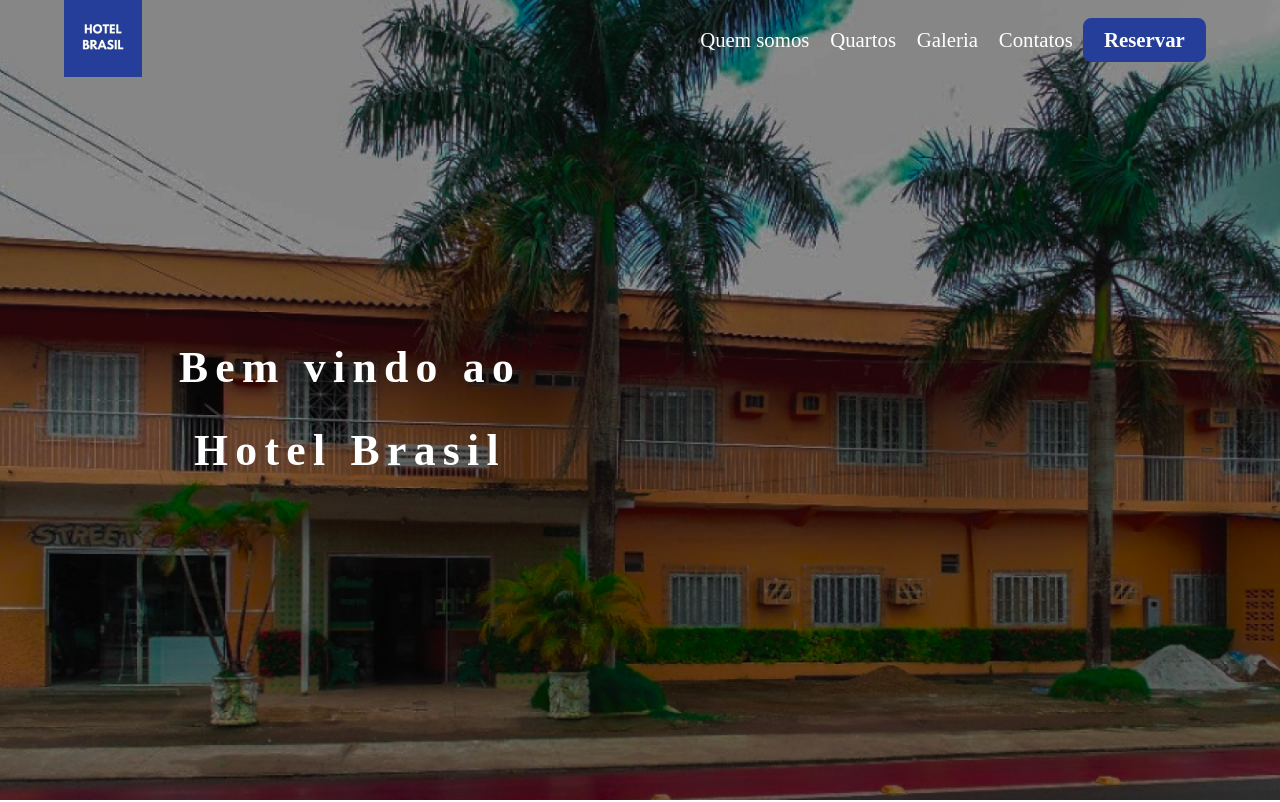
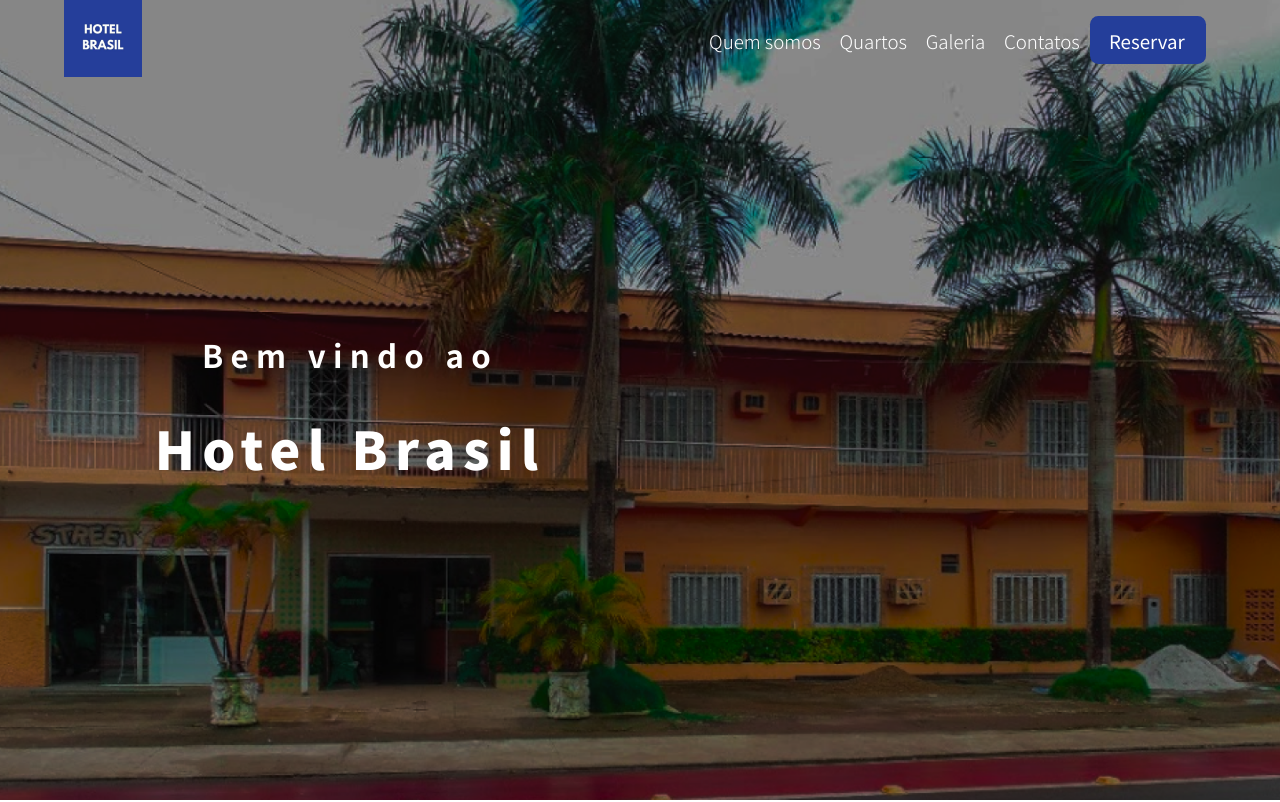
Before and after one commit to lumamontes/hotel, a React (Create React App) app: page / in a window 1280 px wide. Shown: the top 802 px of the page. Built offline with nearby package versions, Linux system fonts and the light colour scheme.

Commit message:
font provisoria necessita de aprovação ainda

```diff
--- a/public/index.html
+++ b/public/index.html
@@ -14,7 +14,12 @@
     <script src="https://unpkg.com/leaflet@1.7.1/dist/leaflet.js"
     integrity="sha512-XQoYMqMTK8LvdxXYG3nZ448hOEQiglfqkJs1NOQV44cWnUrBc8PkAOcXy20w0vlaXaVUearIOBhiXZ5V3ynxwA=="
     crossorigin=""></script>
-
+    <link rel="preconnect" href="https://fonts.gstatic.com">
+    <link rel="preconnect" href="https://fonts.gstatic.com">
+    <link rel="preconnect" href="https://fonts.gstatic.com">
+    <link rel="preconnect" href="https://fonts.gstatic.com">
+    <link href="https://fonts.googleapis.com/css2?family=Noto+Sans+SC:wght@300;400;500;700;900&display=swap" rel="stylesheet">
+    <link rel="preconnect" href="https://fonts.gstatic.com">
     <title>Hotel Brasil</title>
   </head>
   <body>
--- a/src/assets/Components/Button/style.css
+++ b/src/assets/Components/Button/style.css
@@ -9,7 +9,7 @@
     color: var(--button-color);
     font-weight: bold;
     transition: 200ms;
-
+    font: 400 1.8rem Noto Sans SC;
 }
 
 .button:hover {
--- a/src/assets/Components/Header/style.css
+++ b/src/assets/Components/Header/style.css
@@ -6,6 +6,7 @@
     justify-content: space-between;
     align-items: center;
     margin: 0 auto;
+    font: 300 1.8rem Noto Sans SC;
 }
 
 
--- a/src/assets/global.css
+++ b/src/assets/global.css
@@ -38,6 +38,8 @@
 p {
     color: var(--text-base-color);
     line-height: 3.2rem;
+    font-weight: 400;
+    font-family: Noto Sans SC ;
 }
 
 .container{
@@ -51,6 +53,14 @@
 
 }
 
+h1{
+    font-weight: 900;
+    font-family: Noto Sans SC ;
+}
+h2{
+    font-weight: 700;
+    font-family: Noto Sans SC ;
+}
 
 @media (min-width: 700px){
     :root{
--- a/src/pages/Landing/style.css
+++ b/src/pages/Landing/style.css
@@ -25,6 +25,12 @@
     padding-bottom: 6rem;
 }
 
+.homepage-text-content h1{
+font-size: 5rem;
+}
+.homepage-text-content h2{
+    font-size: 3rem;
+}
 
 #landing-container .amenities-content {
     padding: 5rem 0;
@@ -127,6 +133,8 @@
     #landing-container .room-content .room-cards {
         margin-bottom: 0;
     }
+
+
     .about-container-container .about-info > img{
         width: 40%;
         height: 300px;
```
Also changed, not shown: 1 other file (tests, documents, lock files or other folders).
